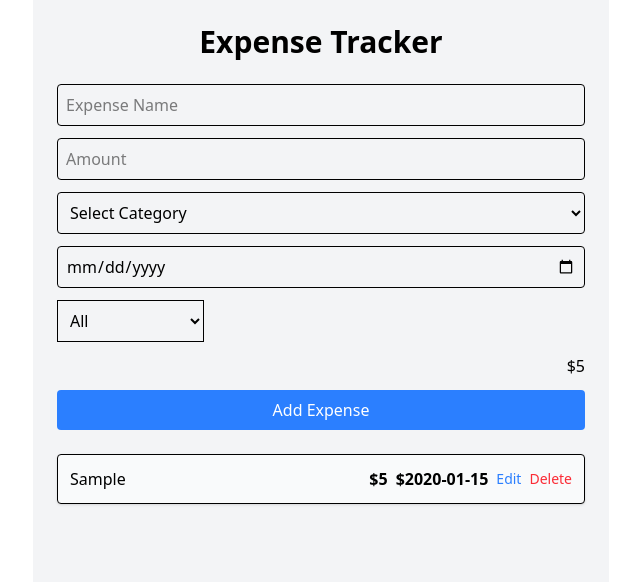
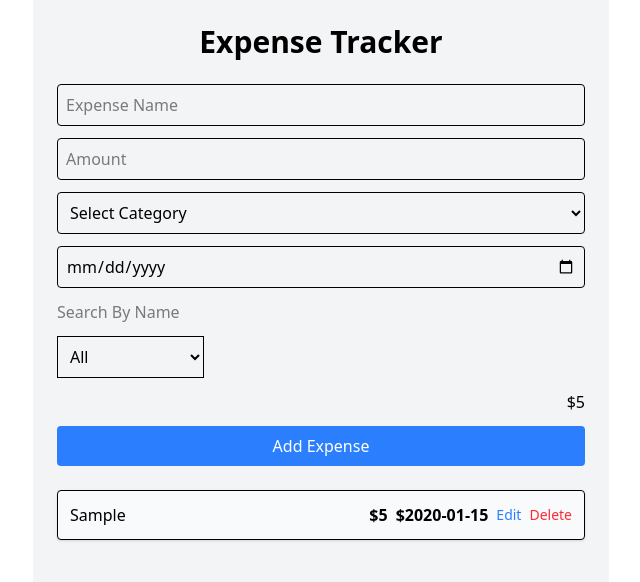
Before and after one commit to IblameNavin/ExpenseTacker-App, a React (Vite) app: page / in a window 1280 px wide. Both pictures are taken after typing "Sample", "5", "2020-01-15" into the empty fields and a click on the button "Add Expense". Shown: the top 582 px of the page, without its empty margins (319-959 px from the left). Built offline with nearby package versions, Linux system fonts and the light colour scheme.

Commit message:
Edited few files

```diff
--- a/src/App.jsx
+++ b/src/App.jsx
@@ -14,6 +14,7 @@ const App = () => {
   const [editCategory, setEditCategory] = useState("");
   const [editDate, setEditDate] = useState("");
   const [filterCategory, setFilterCategory] = useState("");
+  const [searchName, setSearchName] = useState("")
 
   const addExpenseOnSearch = (e) => {
     setAddExpenseInput(e.target.value);
@@ -24,9 +25,12 @@ const App = () => {
   };
 
   // Logic to Filter Categories
-  const filterExpenses = filterCategory ? expenses.filter((exp)=> {
-    return exp.category === filterCategory
-  }) : expenses
+  const filterExpenses =  expenses.filter((exp)=> {
+    const categoryMatch = filterCategory ? exp.category === filterCategory : true
+    const nameMatch = searchName ? exp.name.toLowerCase().includes(searchName.toLowerCase()):true
+
+    return categoryMatch && nameMatch
+  })
 
 
 
@@ -122,6 +126,8 @@ const App = () => {
         editDate={editDate}
         filterCategory={filterCategory}
         setFilterCategory={setFilterCategory}
+        setSearchName = {setSearchName}
+        searchName = {searchName}
       />
 
       <ExpenseList
--- a/src/components/ExpenseForm.jsx
+++ b/src/components/ExpenseForm.jsx
@@ -1,6 +1,6 @@
 import React from "react";
 
-const ExpenseForm = ({addExpenseOnSearch, addAmountOnSearch, addExpenses, editExpId, nameValue, amountValue , setEditName, setEditAmount, setDate, setSelectedCategory , selectedCategory, date,totalExpense, expenses, editCategory, setEditCategory, editDate,setEditDate, filterCategory, setFilterCategory}) => {
+const ExpenseForm = ({addExpenseOnSearch, addAmountOnSearch, addExpenses, editExpId, nameValue, amountValue , setEditName, setEditAmount, setDate, setSelectedCategory , selectedCategory, date,totalExpense, expenses, editCategory, setEditCategory, editDate,setEditDate, filterCategory, setFilterCategory, setSearchName, searchName}) => {
 
   const handleSubmit = (e)=>{
     e.preventDefault()
@@ -77,7 +77,13 @@ const ExpenseForm = ({addExpenseOnSearch, addAmountOnSearch, addExpenses, editEx
 />
          }
 
+  {/* Search expenses by name */}
+  {expenses.length > 0 &&
+  <input type="text"  placeholder="Search By Name" value={searchName} onChange={(e)=>setSearchName(e.target.value)}/>
+  }
 
+
+    {/* Search expenses by Category */}
    {expenses.length > 0 &&
 
    <div>
```
Also changed, not shown: Features.txt.
